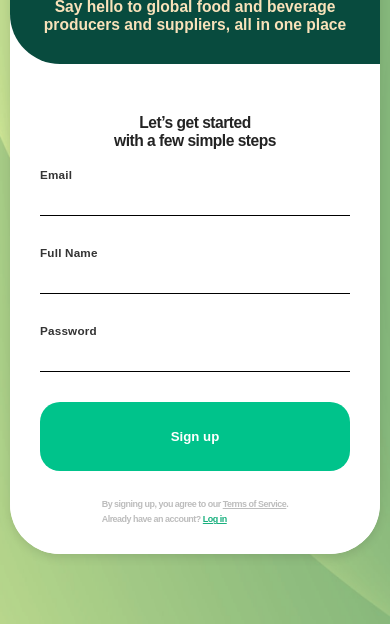
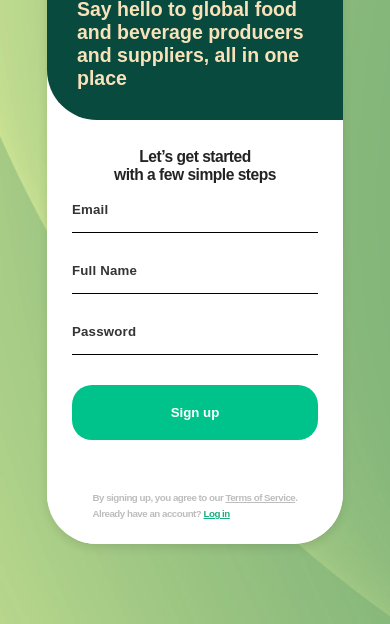
Before and after one commit to LaxmanKharabe/LoginPage, a plain HTML site: page index.html in a window 390 px wide. Shown: the part 220-844 px from the top of the page. Drawn offline with Linux system fonts and the light colour scheme.

Commit message:
updated the styles

```diff
--- a/style.css
+++ b/style.css
@@ -21,7 +21,7 @@ body {
 
 .row {
     display: flex;
-    width: 100%;
+    width: 75%;
     height: 100%;
     border-radius: 50px;
     background: rgb(255, 255, 255);
@@ -60,11 +60,11 @@ body {
 .lftBoxTxt, .rftBoxTxt {
     font-style: normal;
     font-weight: bold;
+    font-size: 2vw;
 }
 
 .lftBoxTxt {
     color: rgb(249, 226, 186);
-    font-size: 2.5vw;
 }
 
 .rftBoxTxt {
@@ -152,23 +152,17 @@ body {
     color: rgb(25, 176, 126);
 }
 
+.lftBoxTxt, .rftBoxTxt { font-size: 2vw; }
+.rftBox { gap: 30px; }
+.formContainer { gap: 30px; }
+.inputFieldsCon { gap: 20px; }
+.inputBox input { line-height: 2vw; }
+.inputBox label { font-size: 1vw; }
+.btnSubmit { font-size: 1.5vw; height: 2vw; }
+.termTxtCon { margin-top: 30px; }
+.textmTxt { font-size: 0.9vw; }
+
 /* Responsive styles */
-@media only screen and (max-width: 600px) {
-    .container { padding: 10px; overflow: hidden !important; }
-    .inputBox label { font-size: 3.4vw; }
-    .row { overflow: hidden !important; }
-    .lftBox { gap: 10px; }
-    .lftBoxTxt { text-align: left; }
-    .rftBox { padding: 25px; margin-top: 3px; gap: 18px; }
-    .lftBoxTxt { font-size: 5vw; }
-    .rftBoxTxt { font-size: 4vw; }
-    .btnSubmit { font-size: 3.4vw; height: 55px; }
-    .formContainer { gap: 30px; }
-    .inputFieldsCon { gap: 30px; }
-    .termTxtCon { margin-top: 34px; }
-    .textmTxt { font-size: 2.5vw; }
-}
-
 @media only screen and (max-width: 992px) {
     .row { flex-direction: column; align-items: center; height: auto; }
     .lftBox { gap: 20px; }
@@ -182,16 +176,19 @@ body {
     .termTxtCon { margin-top: 10px; }
 }
 
-/* @media only screen and (max-width: 1024px){
-    .container { width: 100%; }
-    .row { width: 75%; }
-    .lftBoxTxt, .rftBoxTxt { font-size: 2vw; }
-    .rftBox { gap: 30px; }
+
+@media only screen and (max-width: 600px) {
+    .container { padding: 10px; overflow: hidden !important; }
+    .inputBox label { font-size: 3.4vw; }
+    .row { width: 80%; }
+    .lftBox { gap: 10px; }
+    .lftBoxTxt { text-align: left; }
+    .rftBox { padding: 25px; margin-top: 3px; gap: 18px; }
+    .lftBoxTxt { font-size: 5vw; }
+    .rftBoxTxt { font-size: 4vw; }
+    .btnSubmit { font-size: 3.4vw; height: 55px; }
     .formContainer { gap: 30px; }
-    .inputFieldsCon { gap: 20px; }
-    .inputBox input { line-height: 2vw; }
-    .inputBox label { font-size: 1vw; }
-    .btnSubmit { font-size: 1.5vw; height: 2vw; }
-    .termTxtCon { margin-top: 30px; }
-    .textmTxt { font-size: 0.9vw; }
-} */
+    .inputFieldsCon { gap: 30px; }
+    .termTxtCon { margin-top: 34px; }
+    .textmTxt { font-size: 2.5vw; }
+}
```
Also changed, not shown: 1 other file.
